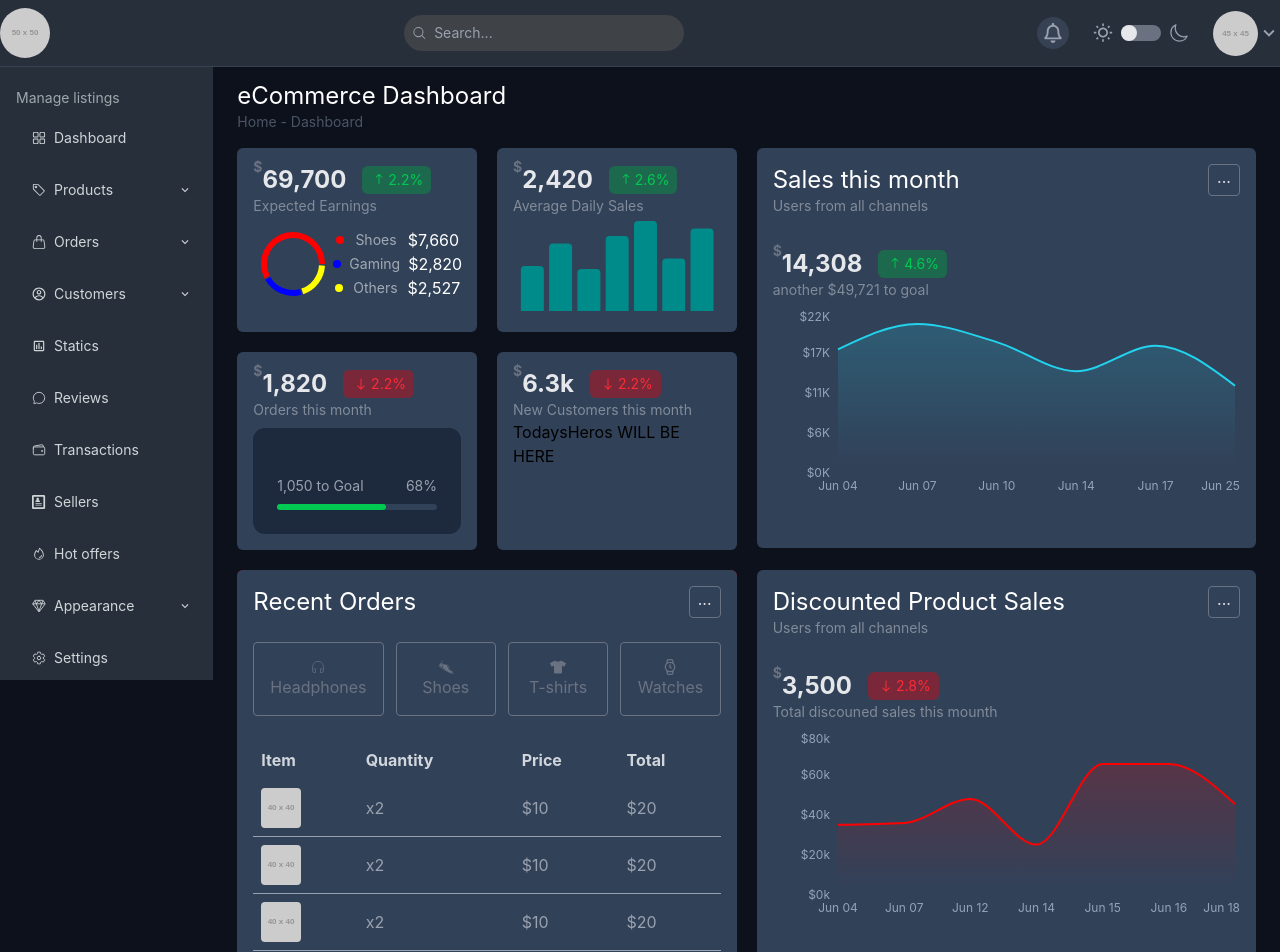
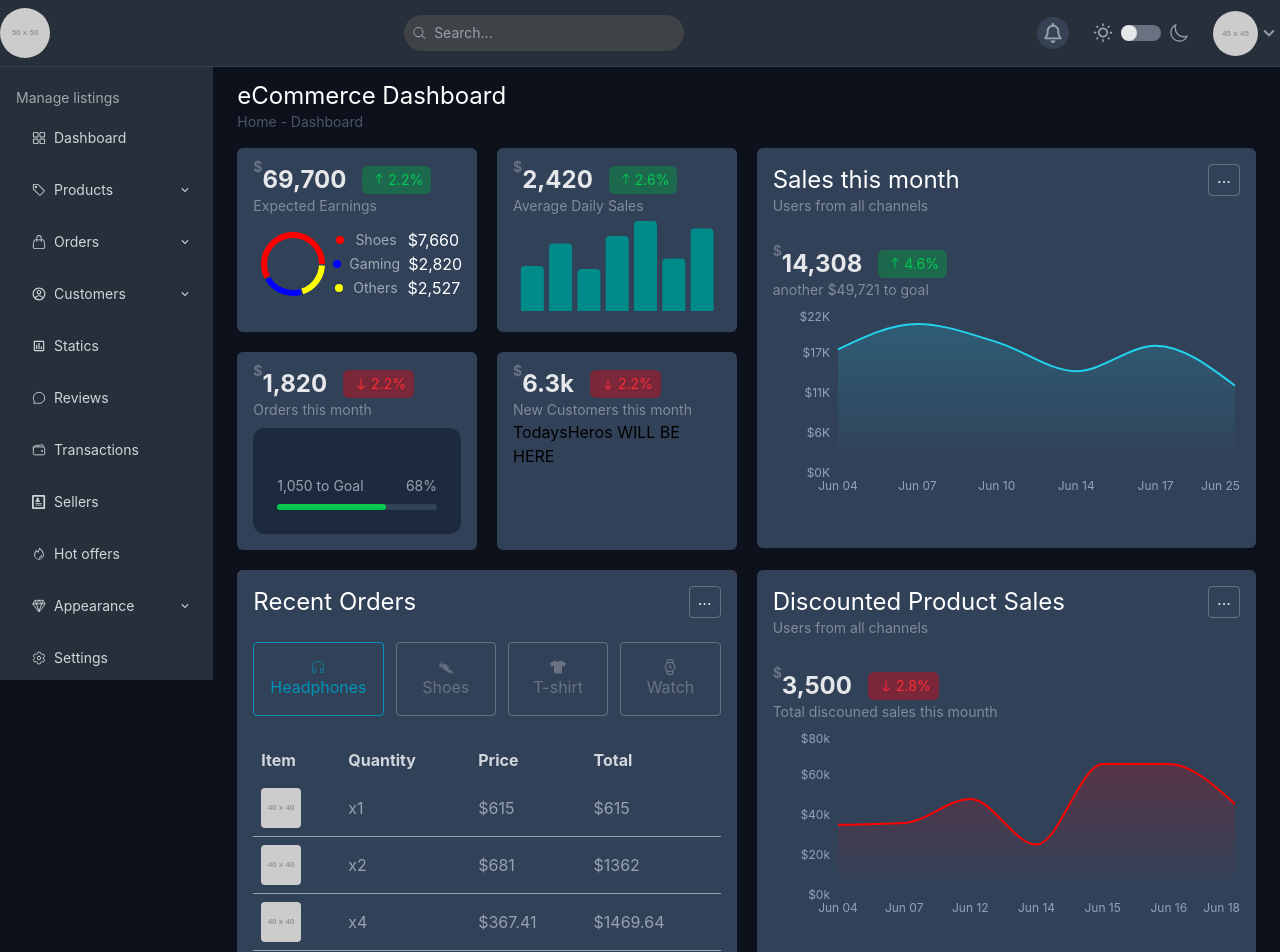
Before and after one commit to nimanek/dashboard, a React (Vite) app: page / in a window 1280 px wide. Shown: the top 952 px of the page. Built offline with nearby package versions, Linux system fonts and the light colour scheme.

Commit message:
made the RecentOrdersDown comp dynamic and functional

```diff
--- a/src/components/RecentOrdersDown.tsx
+++ b/src/components/RecentOrdersDown.tsx
@@ -2,29 +2,53 @@ import { CiHeadphones } from "react-icons/ci";
 import { GiRunningShoe } from "react-icons/gi";
 import { FaTshirt } from "react-icons/fa";
 import { FiWatch } from "react-icons/fi";
+import { useState } from "react";
 
 export const RecentOrdersDown = () => {
+    const [activeCategory, setActiveCategory] = useState('headphones');
+
+
+    const categories = [
+        { id: "headphones", label: "Headphones", icon: <CiHeadphones /> },
+        { id: "shoes", label: "Shoes", icon: <GiRunningShoe /> },
+        { id: "tshirt", label: "T-shirt", icon: <FaTshirt /> },
+        { id: "watch", label: "Watch", icon: <FiWatch /> },
+    ];
+
+    const orders = {
+  headphones: [
+    { id: 1, name: 'Apple AirPods Max', item: 'Item: MGYL3', qty: 1, price: 615, total: 615 },
+    { id: 2, name: 'Bang & Olufsen', item: 'Item: HX Timber', qty: 2, price: 681, total: 1362 },
+    { id: 3, name: 'Beats By Dre Studio', item: 'Item: MQUF2', qty: 4, price: 367.41, total: 1469.64 },
+    { id: 4, name: 'Bang & Olufsen TS64', item: 'Item: MGYL3', qty: 1, price: 599, total: 599 },
+    { id: 3, name: 'Beats By Dre Studio', item: 'Item: MQUF2', qty: 4, price: 367.41, total: 1469.64 },
+  ],
+  shoes: [
+    { id: 5, name: 'Nike', item: 'Item: MGYL3', qty: 1, price: 615, total: 615 },
+    { id: 6, name: 'Puma', item: 'Item: MGYL3', qty: 1, price: 615, total: 615 },
+    { id: 7, name: 'Jordan', item: 'Item: MGYL3', qty: 1, price: 615, total: 615 },
+],
+  tshirt: [
+    { id: 8, name: 'GoodOne', item: 'Item: MGYL3', qty: 2, price: 89, total: 160 }
+],
+  watch: [
+    {id: 9, name: 'Rolex', item: 'Item: MGYL3', qty: 1, price: 615, total: 615 }
+],
+}
+
     return (
         <div className="flex flex-col">
             <div className="flex justify-around mt-6 gap-3">
-                <button className=" border flex flex-col justify-center items-center p-4 w-36 cursor-pointer rounded border-gray-500 text-gray-500 hover:text-cyan-600 hover:border-cyan-600">
-                    <CiHeadphones />
-                    <p>Headphones</p>
-                </button>
-                <button className=" border flex flex-col justify-center items-center p-4 w-36 cursor-pointer rounded border-gray-500 text-gray-500 hover:text-cyan-600 hover:border-cyan-600">
-                    <GiRunningShoe />
-                    <p>Shoes</p>
-                </button>
-                <button className=" border flex flex-col justify-center items-center p-4 w-36 cursor-pointer rounded border-gray-500 text-gray-500 hover:text-cyan-600 hover:border-cyan-600">
-                    <FaTshirt />
-                    <p>T-shirts</p>
-                </button>
-                <button className=" border flex flex-col justify-center items-center p-4 w-36 cursor-pointer rounded border-gray-500 text-gray-500 hover:text-cyan-600 hover:border-cyan-600">
-                    <FiWatch />
-                    <p>Watches</p>
-                </button>
+                {categories.map((cat) => (
+                    <button
+                        key={cat.id}
+                        onClick={()=>setActiveCategory(cat.id)}
+                        className={`border flex flex-col justify-center items-center p-4 w-36 cursor-pointer rounded ${activeCategory === cat.id ? 'border-cyan-600 text-cyan-600' : 'border-gray-500 text-gray-500'}`}>
+                        <span>{cat.icon}</span>
+                        <p>{cat.label}</p>
+                    </button>
+                ))}
             </div>
-
 
             {/* down table */}
             <div className="max-h-60 overflow-y-auto custom-scrollbar">
@@ -37,43 +61,22 @@ export const RecentOrdersDown = () => {
                             <th className="text-left p-2">Total</th>
                         </tr>
                     </thead>
-                    <tbody className="">
-                        <tr className="border-b text-gray-400">
-                            <td className="p-2"><img className="rounded" src="https://placehold.co/40" /></td>
-                            <td className="p-2">x2</td>
-                            <td className="p-2">$10</td>
-                            <td className="p-2">$20</td>
+                    <tbody>
+                        {
+                            orders[activeCategory].map((order)=>(
+                                <tr className="border-b text-gray-400">
+                            <td className="p-2">
+                                <img
+                                    className="rounded"
+                                    src="https://placehold.co/40"
+                                />
+                            </td>
+                            <td className="p-2">x{order.qty}</td>
+                            <td className="p-2">${order.price}</td>
+                            <td className="p-2">${order.total}</td>
                         </tr>
-                        <tr className="border-b text-gray-400">
-                            <td className="p-2"><img className="rounded" src="https://placehold.co/40" /></td>
-                            <td className="p-2">x2</td>
-                            <td className="p-2">$10</td>
-                            <td className="p-2">$20</td>
-                        </tr>
-                        <tr className="border-b text-gray-400">
-                            <td className="p-2"><img className="rounded" src="https://placehold.co/40" /></td>
-                            <td className="p-2">x2</td>
-                            <td className="p-2">$10</td>
-                            <td className="p-2">$20</td>
-                        </tr>
-                        <tr className="border-b text-gray-400">
-                            <td className="p-2"><img className="rounded" src="https://placehold.co/40" /></td>
-                            <td className="p-2">x2</td>
-                            <td className="p-2">$10</td>
-                            <td className="p-2">$20</td>
-                        </tr>
-                        <tr className="border-b text-gray-400">
-                            <td className="p-2"><img className="rounded" src="https://placehold.co/40" /></td>
-                            <td className="p-2">x2</td>
-                            <td className="p-2">$10</td>
-                            <td className="p-2">$20</td>
-                        </tr>
-                        <tr className="border-b text-gray-400">
-                            <td className="p-2"><img className="rounded" src="https://placehold.co/40" /></td>
-                            <td className="p-2">x2</td>
-                            <td className="p-2">$10</td>
-                            <td className="p-2">$20</td>
-                        </tr>
+                            ))
+                        }
                     </tbody>
                 </table>
             </div>
```
